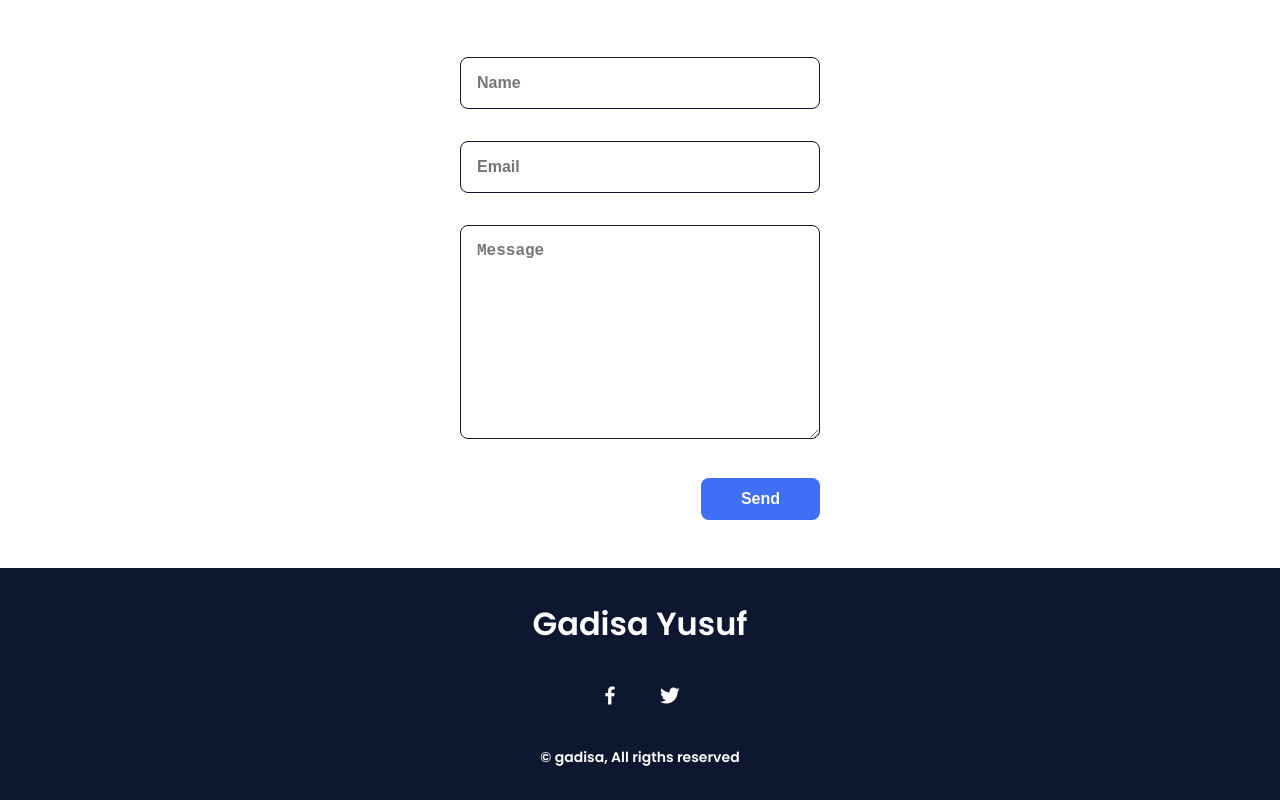
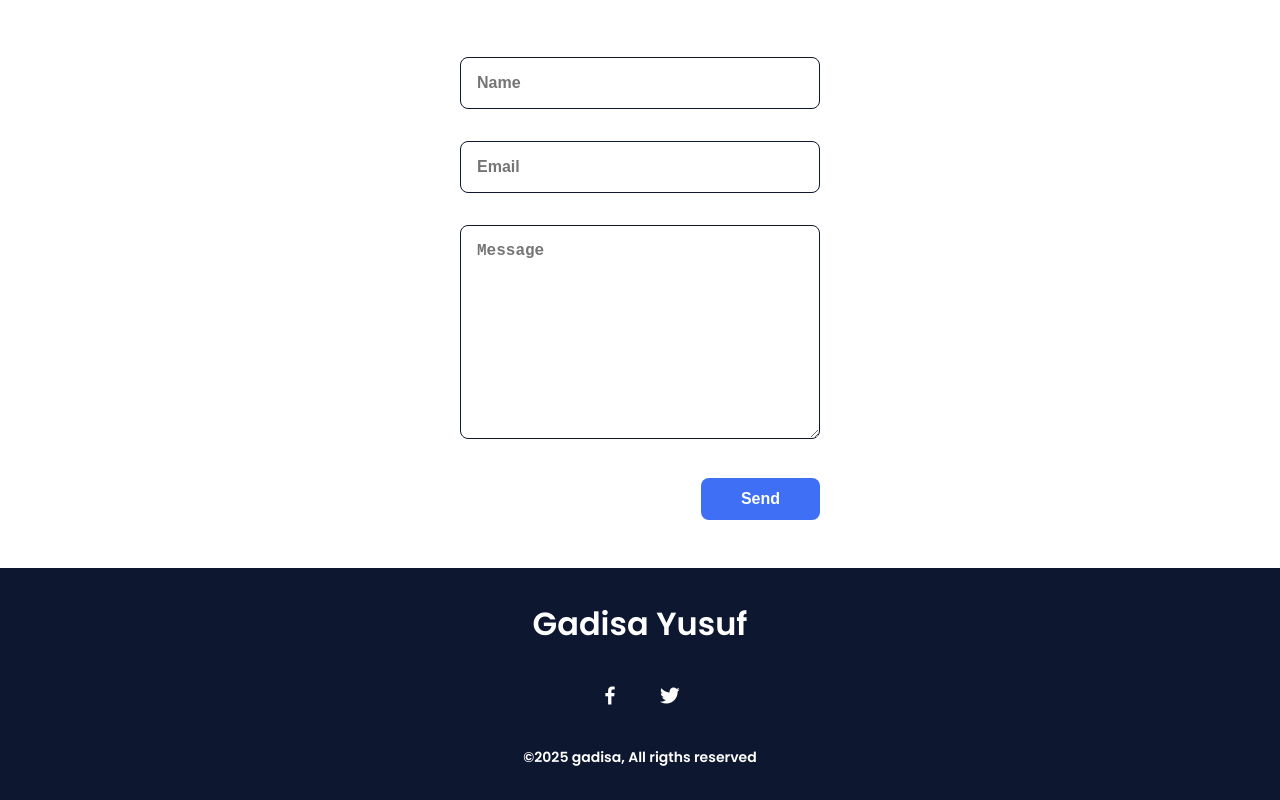
Before and after one commit to gadisayusuf/Capstone, a plain HTML site: page index.html in a window 1280 px wide. Shown: the part 2507-3307 px from the top of the page. Drawn offline with nearby package versions, Linux system fonts and the light colour scheme.

Commit message:
Add Dynamic Year

```diff
--- a/index.html
+++ b/index.html
@@ -199,7 +199,7 @@
             <a href="https://www.facebook.com/gadisayusuf" title="facebook" class="footer__icon"><i class='bx bxl-facebook'></i></a>
             <a href="https://twitter.com/Gadisa02" title="twitter" class="footer__icon"><i class='bx bxl-twitter'></i></a>
         </div>
-        <p class="footer__copy">&#169; gadisa, All rigths reserved</p>
+        <p class="footer__copy">&#169;<span id="date"></span> gadisa, All rigths reserved</p>
     </footer>
 
 
```
